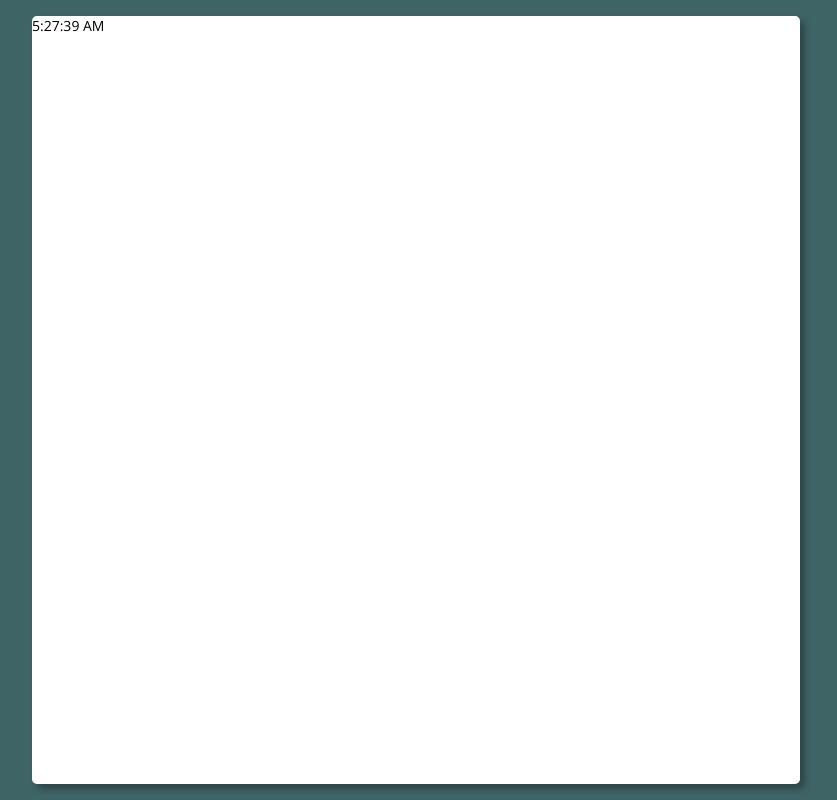
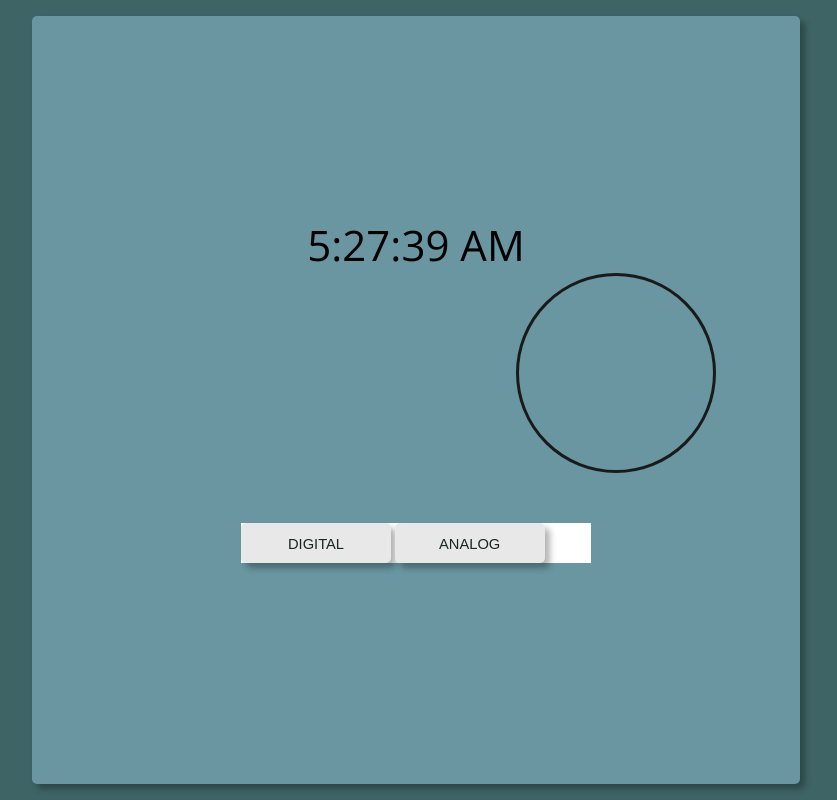
Before and after one commit to ajpaul/javascript-clock, a website: page index.html in a window 1280 px wide. Shown: the whole page, without its empty margins (224-1061 px from the left). Drawn offline with nearby package versions, Linux system fonts and the light colour scheme.

Commit message:
Changed JS design pattern and added some new styles while on the plane

```diff
--- a/index.html
+++ b/index.html
@@ -5,7 +5,7 @@
     <meta charset="utf-8">
 
     <title>HTML5 Clock</title>
-    <meta name="description" content="HTML 5 Clock app">
+    <meta name="description" content="Clock">
     <meta name="author" content="Adam Paul">
 
     <link rel="stylesheet" href="css/styles.css">
@@ -17,7 +17,22 @@
 <body>
 
     <main>
-        <div class="time"></div>
+
+        <section class="clocks">
+            <section class="digital">
+                <div class="digital-clock"></div>
+            </section>
+            <section class="analog">
+                <div class="analog-clock">
+
+                </div>
+            </section>
+        </section>
+
+        <section class="buttons">
+            <button class="button" onclick="toggle()">DIGITAL</button>
+            <button class="button" onclick="toggle()">ANALOG</button>
+        </section>
     </main>
 
     <!-- Put our scripts at the end of the body -->
--- a/js/scripts.js
+++ b/js/scripts.js
@@ -1,26 +1,41 @@
+var time = function() {
+    this.now = new Date();
+    this.seconds = this.now.getSeconds();
+    this.minutes = this.now.getMinutes();
+    this.hour = this.now.getHours();
 
+    //hours are in military time. I don't want that
+    this.hours = (this.hours > 12) ? this.hours - 12 : this.hours;
+    this.analogShowing = false;
+}
 
-getTime();
-dissectTime();
+time.prototype.getTime = function() {
+    this.now = new Date();
+    var current = this.now.toLocaleTimeString();
+    document.querySelector(".digital-clock").innerHTML = current;
+}
+
+time.prototype.dissectTime = function() {
+    this.now = new Date();
+    console.log(this.hour + ", " + this.minutes + ', ' + this.seconds);
+}
+
+time.prototype.toggle = function() {
+    alert("toggle");
+}
+
+var lol = new time();
+lol.getTime();
+lol.dissectTime();
+console.log(lol);
 
 window.setInterval(function() {
-    getTime();
+    lol.getTime();
 }, 1000);
 
-function getTime() {
-
-    var date = new Date();
-    var now = date.toLocaleTimeString();
-
-    var time = document.querySelector(".time").innerHTML = now;
+function toggle() {
+    if(lol.analogShowing)
+        alert("analogShowing");
+    else
+        alert("digital showing");
 }
-
-function dissectTime() {
-    var date = new Date();
-    var hours = date.getHours();
-    hours = ( hours > 12) ? hours - 12: hours;
-    var minutes = date.getMinutes();
-    var seconds = date.getSeconds();
-
-    console.log(hours + ", " + minutes + ', ' + seconds);
-}
--- a/less/colors.less
+++ b/less/colors.less
@@ -5,9 +5,12 @@
 @darker1: darken(spin(@base, -5), 10%);
 @darker2: darken(spin(@base, -10), 20%);
 
-/* Implementation */
-.one   {background-color: @base;}
-.two   {background-color: @lighter1;}
-.three {background-color: @lighter2;}
-.four  {background-color: @darker1;}
-.five  {background-color: @darker2;}
+@button: #e8e8e8;
+@buttonDarker: darken(spin(@button, -5), 10%);
+
+
+@white: #fff;
+@lightgray: lightgray;
+
+@black: #000;
+@blackLighter: lighten(spin(@black, 5), 10%);
--- a/less/mixins.less
+++ b/less/mixins.less
@@ -34,6 +34,13 @@
 // example:
 // .somediv { .border-radius(20px) }
 
+.border (@px: 1px, @type: solid, @color: red){
+    //we need to autoprefix this
+    border-width: @px;
+    border-style: @type;
+    border-color: @color;
+}
+
 .box-shadow (@x: 0px, @y: 3px, @blur: 5px, @alpha: 0.5) {
 	-webkit-box-shadow: @x @y @blur rgba(0, 0, 0, @alpha);
 	-moz-box-shadow: @x @y @blur rgba(0, 0, 0, @alpha);
--- a/less/styles.less
+++ b/less/styles.less
@@ -41,11 +41,69 @@ body {
 }
 
 main {
-  background: white;
+    background: @lighter2;
     height: 768px;
     width: 60%;
     margin: 50px auto;
+    padding-top: 200px;
 
     .border-radius(5px);
     .box-shadow(5px, 5px, 6px, 0.3);
 }
+
+.analog-clock {
+    height: 200px;
+    width: 200px;
+    margin: 0 auto;
+
+    .ease(200ms, all, 0ms);
+    .border(3px, solid, @blackLighter);
+    .border-radius(200px);
+    .transform(200px, 0, 0);
+}
+
+.digital-clock {
+
+    text-align: center;
+    font-size: 3em;
+    .ease(200ms, all, 0ms);
+}
+
+.buttons {
+    width: 350px;
+    margin: 0 auto;
+    background-color: white;
+    display: flex;
+    justify-content: center;
+    align-items: center;
+    //TODO this isn't working right
+}
+
+.button {
+    background-color: @button;
+    color: @darker2;
+    width: 250px;
+    height: 40px;
+    line-height: 40px;
+    font-size: 1.05em;
+    border: none;
+    flex-shrink: 1;
+
+    .ease(200ms, all, 0ms);
+    .border-radius(5px);
+    .box-shadow(5px, 5px, 6px, 0.3);
+}
+
+.button:hover {
+    background-color: @lightgray;
+    color: @white;
+    .box-shadow(6px, 6px, 8px, 0.35);
+}
+
+.button-clicked {
+    background-color: lightgreen;
+}
+
+.clocks {
+    margin-bottom: 50px;
+}
```
Also changed, not shown: css/styles.css. Lines whose indentation alone changed are shown as unchanged.
